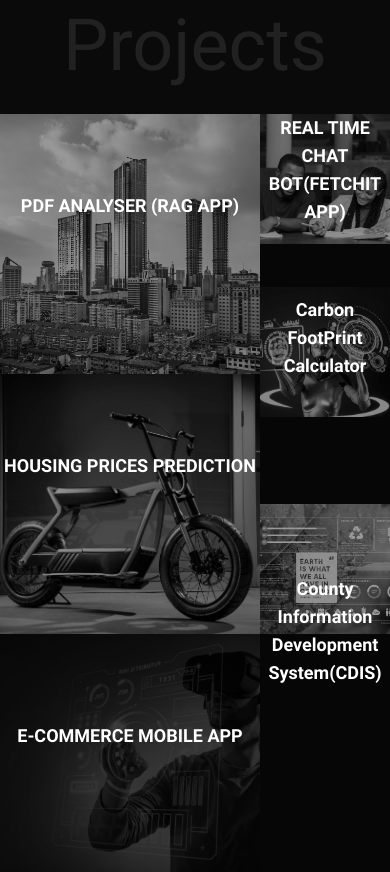
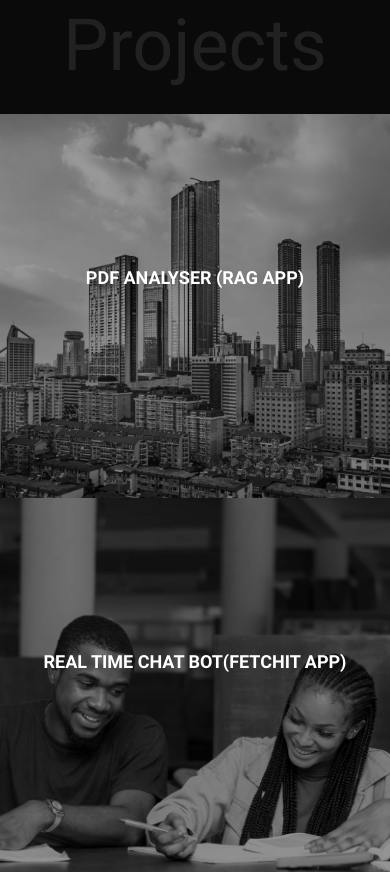
Before and after one commit to quantaqeek/check_sum, a Next.js app: page / in a window 390 px wide. Shown: the part 4373-5245 px from the top of the page. Built offline with nearby package versions, Linux system fonts and the light colour scheme; a web font is replaced by a local one.

Commit message:
FIX: styling and page layouts

```diff
--- a/src/components/landingpage/Projects.tsx
+++ b/src/components/landingpage/Projects.tsx
@@ -82,18 +82,18 @@ const Projects = () => {
           Selected Projects
         </h2>
       </div>
-      <div className="w-full h-full grid grid-cols-1 sm:grid-cols-3 md:grid-cols-3 gap-0 lg:h-[800px] overflow-clip">
+      <div className="w-full grid grid-cols-1  md:grid-cols-3 gap-0 md:h-[800px] overflow-clip">
         {images.map((image, index) => (
           <div
             key={image.id}
-            className={`project-detail relative cursor-pointer ${image.span} overflow-hidden`}
+            className={`project-detail w-full h-96 md:h-auto relative cursor-pointer ${image.span} overflow-hidden`}
             onMouseEnter={() => handleMouseEnter(index)} // Handle hover for desktop
             onMouseLeave={handleMouseLeave} // Handle mouse leave for desktop
             onTouchStart={() => handleTouchStart(index)} // Handle touch start for mobile
             onTouchEnd={handleTouchEnd} // Handle touch end for mobile
           >
             {/* Image */}
-            <div className="aspect-square md:aspect-video relative">
+            <div className="w-full h-full relative">
               <Image
                 src={image.src}
                 alt={`Project ${image.id}`}
```
